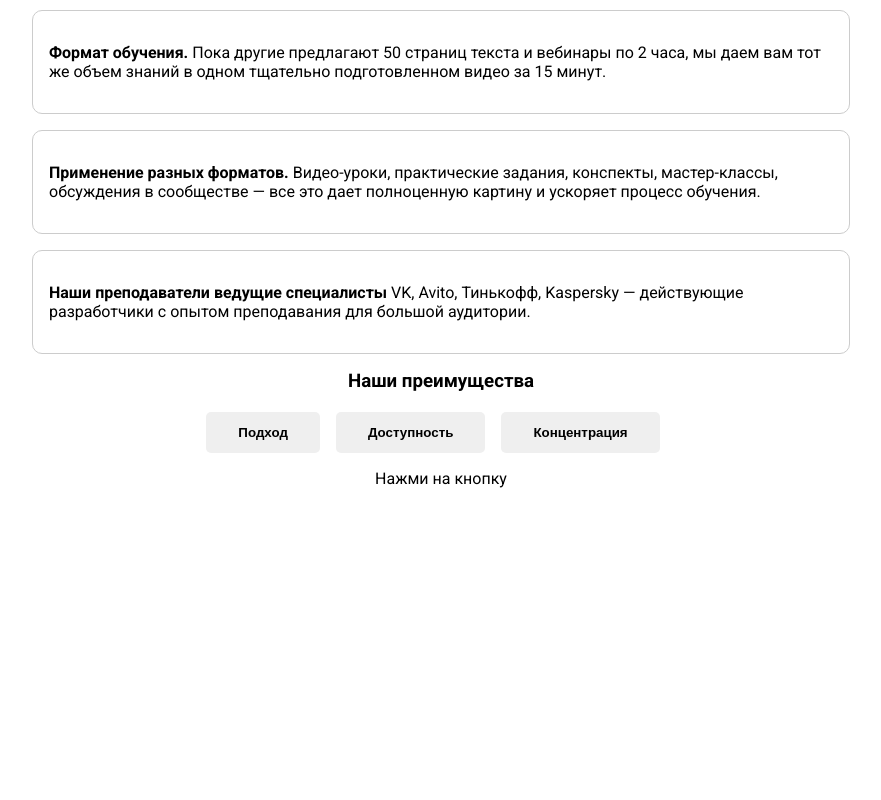
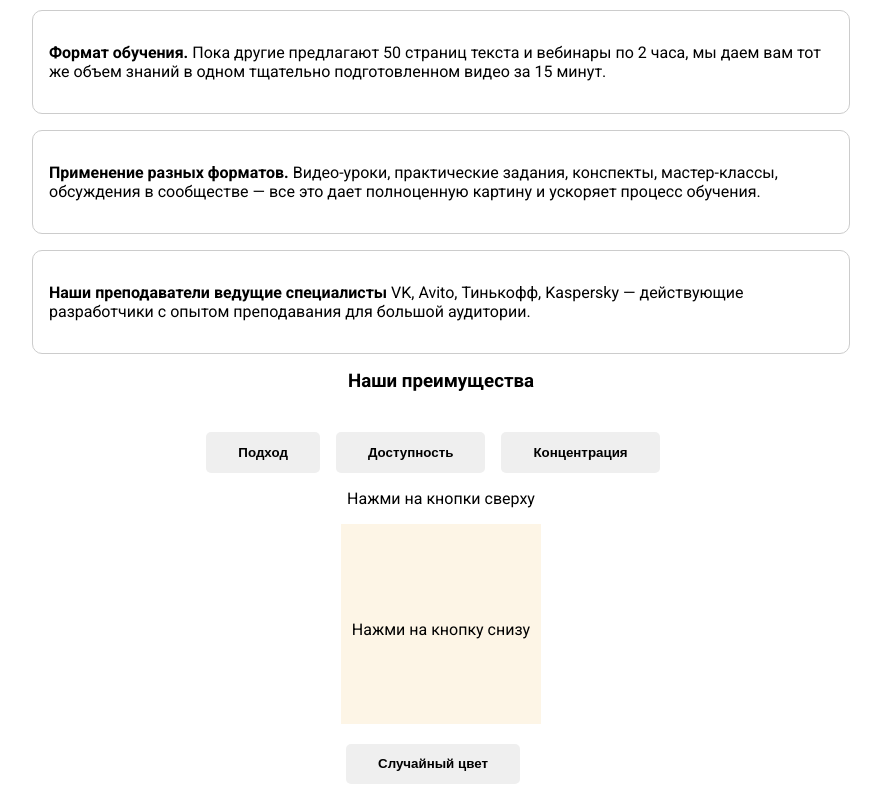
Before and after one commit to Lyaguh21/react-first-steps, a React (Vite) app: page / in a window 1280 px wide. Shown: the part 284-1084 px from the top of the page, without its empty margins (199-1080 px from the left). Before the commit the page ends 804 px from the top, so only its background shows below. Built offline with nearby package versions, Linux system fonts and the light colour scheme.

Commit message:
beta div change

```diff
--- a/src/App.jsx
+++ b/src/App.jsx
@@ -2,14 +2,17 @@ import Header from "./components/Header";
 import TeachingSection from "./components/TeachingSection";
 import DifferencesSection from "./components/DifferencesSection";
 import IntroSection from "./components/IntroSection";
+import SetColor from "./components/SetColor/SetColorSection";
+
 export default function App() {
   return (
     <>
       <Header />
       <main>
-        <IntroSection/>
+        <IntroSection />
         <TeachingSection />
         <DifferencesSection />
+        <SetColor />
       </main>
     </>
   );
--- a/src/components/DifferencesSection.jsx
+++ b/src/components/DifferencesSection.jsx
@@ -3,7 +3,7 @@ import { differences } from "../data";
 import Button from "./Button/Button";
 
 export default function DifferencesSection() {
-  const [content, setContent] = useState("Нажми на кнопку");
+  const [content, setContent] = useState("Нажми на кнопки сверху");
   function handleClick(type) {
     setContent(differences[type]);
   }
--- /dev/null
+++ b/src/components/SetColor/SetColor.css
@@ -0,0 +1,33 @@
+.selectColor {
+  height: 200px;
+  width: 200px;
+  background-color: #fdf5e6;
+  display: inline-block;
+  text-align: center;
+}
+.selectColor p {
+  font-size: medium;
+  margin-top: 80px;
+}
+
+.button {
+  margin-top: 20px;
+  display: inline-block;
+  padding: 0.8rem 2rem;
+  border: none;
+  border-radius: 5px;
+  cursor: pointer;
+  transition: all 0.3s;
+  font-weight: bold;
+  margin-right: 1rem;
+}
+
+.button:hover {
+  opacity: 0.8;
+}
+
+.button:active {
+  transition: 0.08s ease-in-out;
+  background: #3e6ae1;
+  color: #fff;
+}
--- /dev/null
+++ b/src/components/SetColor/SetColorButton.jsx
@@ -0,0 +1,10 @@
+import "./SetColor.css";
+export default function SetColorButton({ children, onClick }) {
+  return (
+    <div style={{ textAlign: "center" }}>
+      <button className="button" onClick={onClick}>
+        {children}
+      </button>
+    </div>
+  );
+}
--- /dev/null
+++ b/src/components/SetColor/SetColorSection.jsx
@@ -0,0 +1,30 @@
+import "./SetColor.css";
+import { useState } from "react";
+import SetColorButton from "./setColorButton";
+import { colors } from "../../data";
+
+export default function SetColor() {
+  function getRandomInt(min, max) {
+    min = Math.ceil(min);
+    max = Math.floor(max);
+    return Math.floor(Math.random() * (max - min + 1)) + min;
+  }
+
+  function ChangeColor(number) {
+    setContextColor(colors[number]);
+  }
+  const [contextColor, setContextColor] = useState("Нажми на кнопку снизу");
+  const [divColor, setDivColor] = useState("#fdf5e6");
+  return (
+    <section className="centered">
+      <div className="selectColor">
+        <p>{contextColor}</p>
+      </div>
+      <SetColorButton
+        onClick={() => ChangeColor(getRandomInt(0, colors.length))}
+      >
+        Случайный цвет
+      </SetColorButton>
+    </section>
+  );
+}
--- a/src/data.js
+++ b/src/data.js
@@ -1,29 +1,38 @@
 export const ways = [
   {
-    title: 'Фильтрация информации и технологий.',
+    title: "Фильтрация информации и технологий.",
     description:
-      'Из огромного количества информации и навыков в IT, вы получаете только то, что необходимо и работает.',
+      "Из огромного количества информации и навыков в IT, вы получаете только то, что необходимо и работает.",
   },
   {
-    title: 'Формат обучения.',
+    title: "Формат обучения.",
     description:
-      'Пока другие предлагают 50 страниц текста и вебинары по 2 часа, мы даем вам тот же объем знаний в одном тщательно подготовленном видео за 15 минут.',
+      "Пока другие предлагают 50 страниц текста и вебинары по 2 часа, мы даем вам тот же объем знаний в одном тщательно подготовленном видео за 15 минут.",
   },
   {
-    title: 'Применение разных форматов.',
+    title: "Применение разных форматов.",
     description:
-      'Видео-уроки, практические задания, конспекты, мастер-классы, обсуждения в сообществе — все это дает полноценную картину и ускоряет процесс обучения.',
+      "Видео-уроки, практические задания, конспекты, мастер-классы, обсуждения в сообществе — все это дает полноценную картину и ускоряет процесс обучения.",
   },
   {
-    title: 'Наши преподаватели ведущие специалисты',
+    title: "Наши преподаватели ведущие специалисты",
     description:
-      'VK, Avito, Тинькофф, Kaspersky — действующие разработчики с опытом преподавания для большой аудитории.',
+      "VK, Avito, Тинькофф, Kaspersky — действующие разработчики с опытом преподавания для большой аудитории.",
   },
-]
+];
 
 export const differences = {
-  way: 'Узконаправленный подход. Учим только фронтенду, поэтому вы получаете именно те знания, за которыми пришли.',
-  easy: 'Доступность обучения. Простыми словами объясняем сложные темы на понятных примерах.',
+  way: "Узконаправленный подход. Учим только фронтенду, поэтому вы получаете именно те знания, за которыми пришли.",
+  easy: "Доступность обучения. Простыми словами объясняем сложные темы на понятных примерах.",
   program:
-    'Концентрация знаний. Например, модуль «HTML&CSS» даст вам столько же умений и навыков, как и 6 месяцев обучения по этой программе в госуниверситете.',
-}
+    "Концентрация знаний. Например, модуль «HTML&CSS» даст вам столько же умений и навыков, как и 6 месяцев обучения по этой программе в госуниверситете.",
+};
+
+export const colors = [
+  { color: "#FF0000", title: "Red" },
+  { color: "#32CD32", title: "Green" },
+  { color: "#00FFFF", title: "Blue" },
+  { color: "#FFFF00", title: "Yellow" },
+  { color: "#800080", title: "Purple" },
+  { color: "#4B0082", title: "Indigo" },
+];
```
